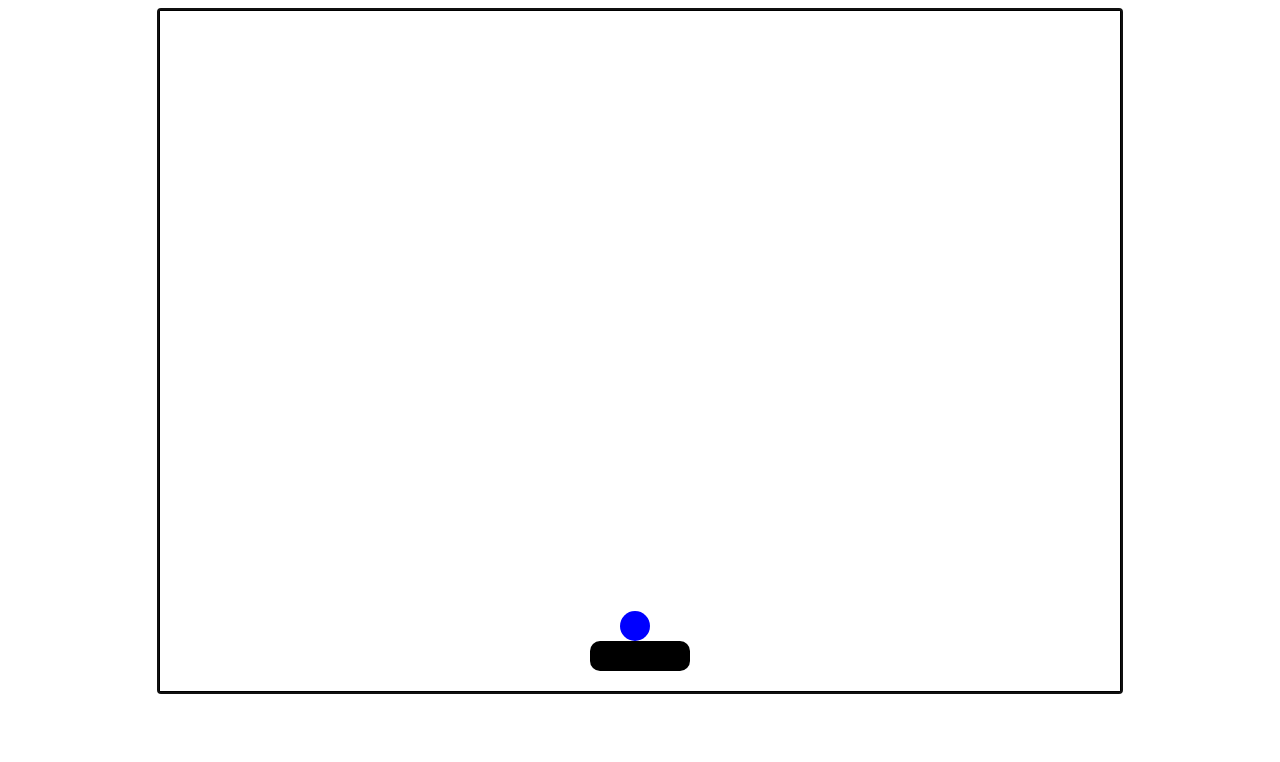
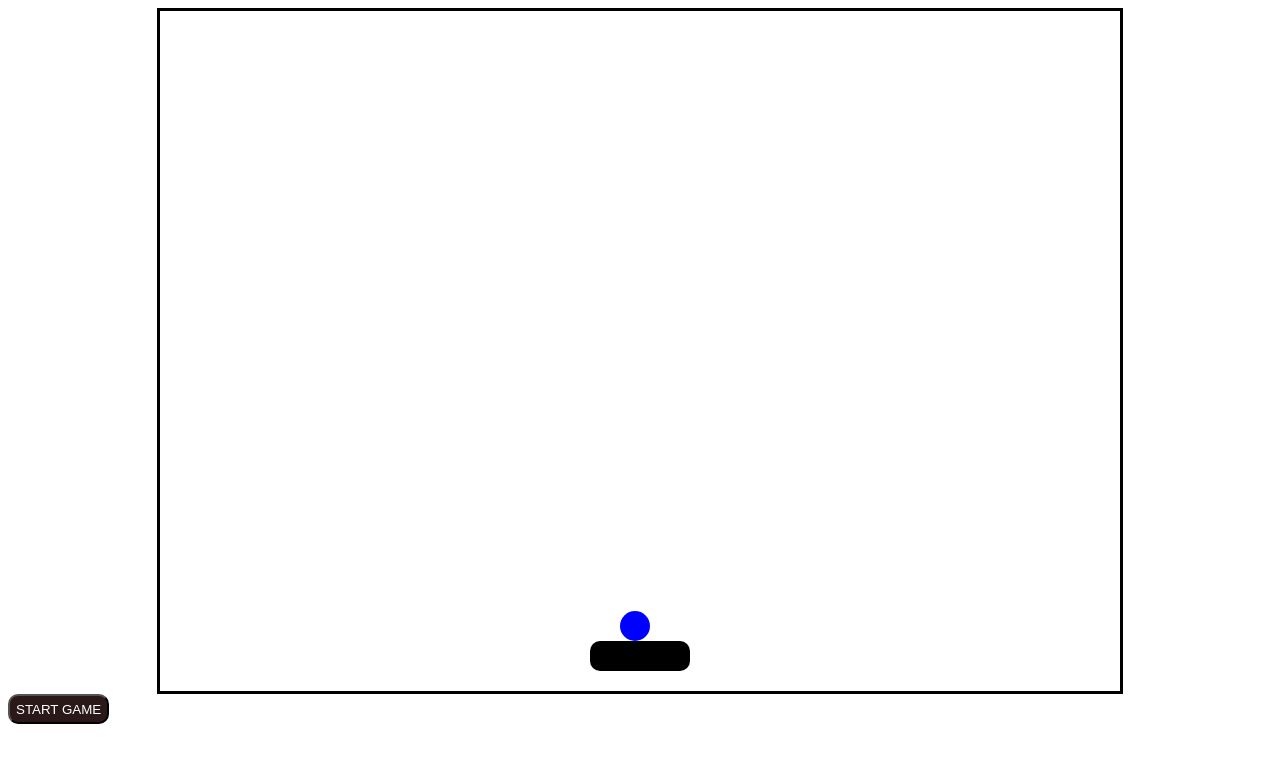
Before and after one commit to reshmisaji/brick_game_MVC_method, a plain HTML site: page index.html in a window 1280 px wide. Drawn offline with Linux system fonts and the light colour scheme.

Commit message:
add simple movement to ball

```diff
--- a/css/bricks.css
+++ b/css/bricks.css
@@ -15,3 +15,12 @@
   border-radius: 50%;
   position: absolute;
 }
+
+.startButton {
+  color: white;
+  background-color: rgb(43, 25, 25);
+  border-radius: 10px;
+  height: 30px;
+  text-align: center;
+  position: absolute;
+}
--- a/js/controllers/game.js
+++ b/js/controllers/game.js
@@ -7,6 +7,17 @@ const getKeyEvents = function(document, game) {
   applyElementPreferences(document, game.paddle, "paddle_1");
 };
 
+const startGame = function(game, startButton, ball) {
+  let wall = getElement(document, "gameWindow");
+  wall.focus();
+  startButton.remove();
+  let interval = setInterval(function() {
+    game.ball.moveBall();
+    applyElementPreferences(document, ball, "ball_1");
+  }, 50);
+  return;
+};
+
 const initializeGameWindow = function() {
   let wall = new Wall(960, 680, 0, 0);
   let body = getElement(document, "body");
@@ -14,6 +25,10 @@ const initializeGameWindow = function() {
   let paddle = addPaddle(document, wallElement);
   let ball = addBall(document, wallElement);
   let game = new Game(wall, paddle, ball);
+  let startButton = createElement(document, "button", "start", "startButton");
+  body.appendChild(startButton);
+  startButton.innerHTML = "START GAME";
+  startButton.onclick = startGame.bind(null, game, startButton, ball);
   wallElement.onkeydown = getKeyEvents.bind(null, document, game);
 };
 
--- a/js/controllers/wall.js
+++ b/js/controllers/wall.js
@@ -1,8 +1,7 @@
 const addWall = function(body, wall) {
   let gameWindow = createElement(document, "div", "gameWindow", "gameScreen");
   body.appendChild(gameWindow);
-  gameWindow.tabIndex = "0";
-  gameWindow.focus();
+  gameWindow.tabIndex = "1";
   applyWallPreferences(document, wall, "gameWindow");
   return gameWindow;
 };
--- a/js/models/ball.js
+++ b/js/models/ball.js
@@ -7,4 +7,9 @@ class Ball {
     this.positionOfY = positionOfY;
     this.positionOfX = positionOfX;
   }
+
+  moveBall() {
+    this.positionOfX = this.positionOfX - this.speedX;
+    this.positionOfY = this.positionOfY - this.speedY;
+  }
 }
--- a/js/models/game.js
+++ b/js/models/game.js
@@ -1,7 +1,8 @@
 class Game {
-  constructor(wall, paddle) {
+  constructor(wall, paddle, ball) {
     this.wall = wall;
     this.paddle = paddle;
+    this.ball = ball;
   }
 
   isInsideRightMargin() {
```
